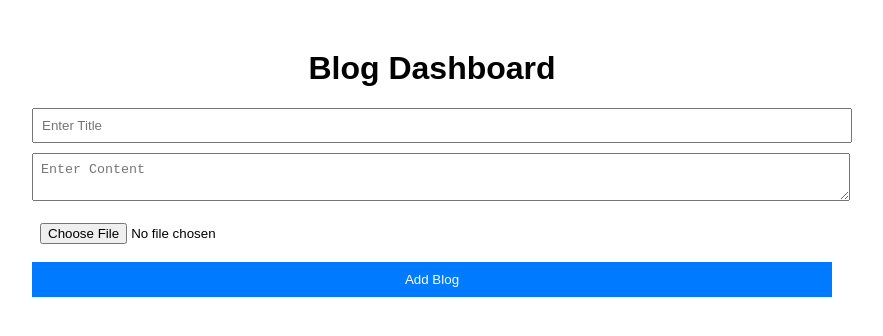
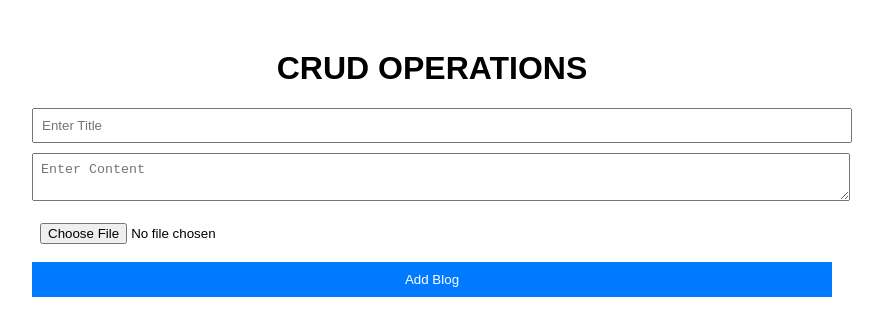
Before and after one commit to Ke-bean/Portfolio, a plain HTML site: page dashboard/blog.html in a window 1280 px wide. Shown: the whole page, without its empty margins (208-1091 px from the left). Drawn offline with Linux system fonts and the light colour scheme.

Commit message:
changed title

```diff
--- a/dashboard/blog.html
+++ b/dashboard/blog.html
@@ -44,7 +44,7 @@
 </head>
 <body>
   <div class="container">
-    <h1>Blog Dashboard</h1>
+    <h1>CRUD OPERATIONS</h1>
     <div class="form">
       <input type="text" id="title" placeholder="Enter Title">
       <textarea id="content" placeholder="Enter Content"></textarea>
```
